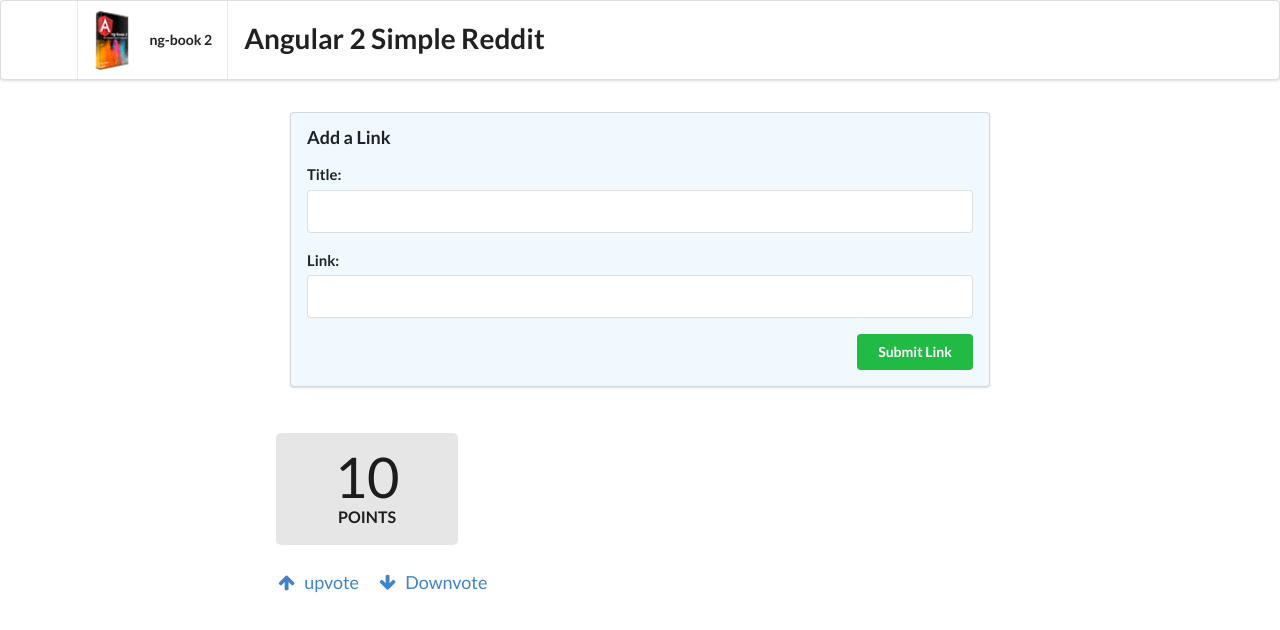
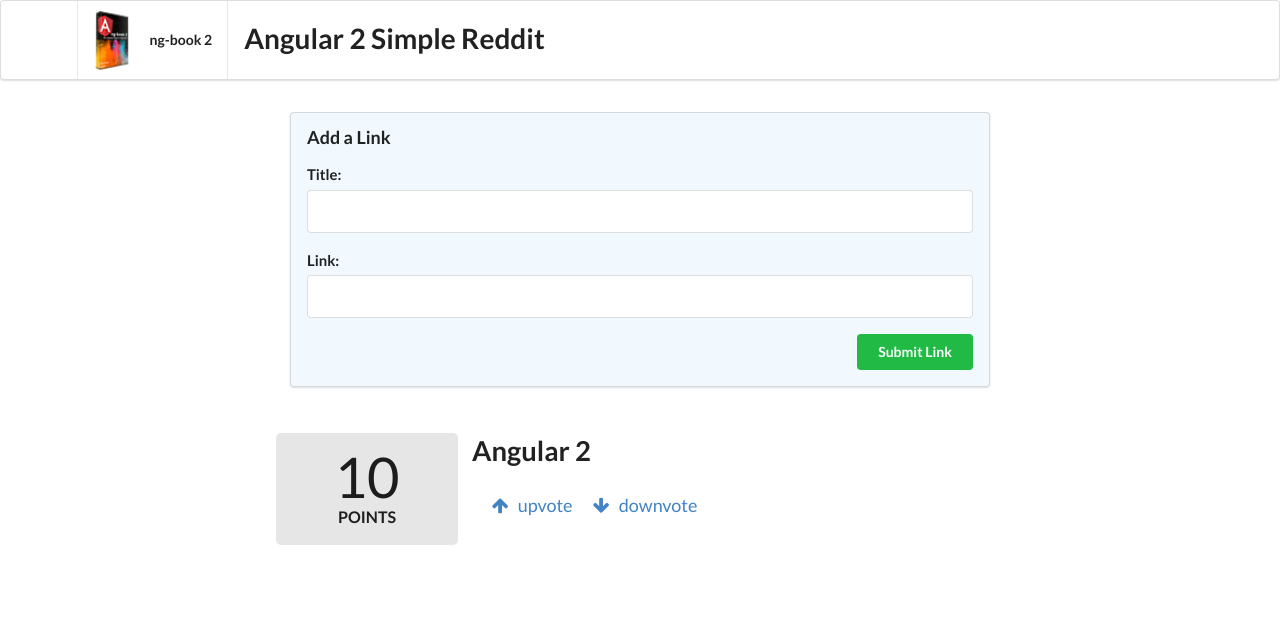
Before and after one commit to Darantir/angular-reddit-myversion, an Angular app: page / in a window 1280 px wide. Shown: the top 630 px of the page. Built offline with nearby package versions, Linux system fonts and the light colour scheme.

Commit message:
3 files modified, 1 added

```diff
--- a/src/app/app.component.ts
+++ b/src/app/app.component.ts
@@ -1,4 +1,5 @@
 import { Component } from '@angular/core';
+import { Article} from './article/article.module';
 
 @Component({
   selector: 'app-root',
@@ -6,6 +7,15 @@ import { Component } from '@angular/core';
   styleUrls: [ './app.component.css' ]
 })
 export class AppComponent  {
+  articles: Article[];
+
+  constructor(){
+    this.articles = [
+      new Article('Angular 2', 'http://angular.io',3),
+      new Article('FullStack', 'http://fullstack.io',2),
+      new Article('Angular Homepage', 'http://angular.io',1),
+    ]
+  }
   AddArticle(title: HTMLInputElement, link: HTMLInputElement): boolean
   {
     console.log('Adding article title: ${title.value} and link: ${link.value}');
--- a/src/app/article/article.component.html
+++ b/src/app/article/article.component.html
@@ -1,14 +1,18 @@
 <div class="four wide column center aligned votes">
   <div class="ui statistic">
     <div class="value">
-        {{ votes }}
+        {{ article.votes }}
     </div>
     <div class="label">
       Points
     </div>
   </div>
 </div>
-<div class="ui big horizontal list voters">
+<div class="twelve wide column">
+ <a class="ui large header" href="{{ article.link }}">
+ {{ article.title }}
+ </a>
+ <ul class="ui big horizontal list voters">
  <li class="item">
  <a href (click)="voteUp()">
  <i class="arrow up icon"></i>
@@ -16,9 +20,10 @@
  </a>
  </li>
  <li class="item">
-    <a href (click)="voteDown()" >
-      <i class = "arrow down icon"></i>
-      Downvote
+ <a href (click)="voteDown()">
+ <i class="arrow down icon"></i>
+ downvote
  </a>
  </li>
+ </ul>
  </div>
--- a/src/app/article/article.component.ts
+++ b/src/app/article/article.component.ts
@@ -1,4 +1,5 @@
 import { Component, OnInit, HostBinding } from '@angular/core';
+import { Article } from './article.module';
 
 @Component({
   selector: 'app-article',
@@ -8,25 +9,26 @@ import { Component, OnInit, HostBinding } from '@angular/core';
 export class ArticleComponent implements OnInit {
 
 @HostBinding('attr.class') cssClass = "row";
-votes: number;
-title: string;
-link: string;
+article : Article;
 
   constructor() {
-    this.title = 'Angular 2';
-    this.link = 'http://angular.io';
-    this.votes = 10;
+    this.article = new Article(
+      'Angular 2',
+      'http://angular.io',
+      10
+    )
    }
 
-  Voteup()
+  voteUp() : boolean
   {
-    this.votes += 1;
+    this.article.voteUp();
+    return false;
   }
 
-  VoteDown()
+  voteDown() : boolean
   {
-    this.votes -= 1;
-
+    this.article.voteDown();
+    return false;
   }
 
   ngOnInit() {
--- /dev/null
+++ b/src/app/article/article.module.ts
@@ -0,0 +1,31 @@
+export class Article {
+ title: string;
+ link: string;
+ votes: number;
+
+ constructor(title: string, link: string, votes?: number) {
+ this.title = title;
+ this.link = link;
+ this.votes = votes || 0;
+ }
+
+ voteUp() : void
+ {
+   this.votes += 1;
+ }
+ voteDown() : void
+ {
+   this.votes -= 1;
+ }
+
+ domain() : string
+ {
+   try{
+     const domainAndPath: string = this.link.split('//')[1];
+     return domainAndPath.split('/')[0];
+   }
+   catch(err){
+     return null;
+   }
+ }
+ }
```
Lines whose indentation alone changed are shown as unchanged.
